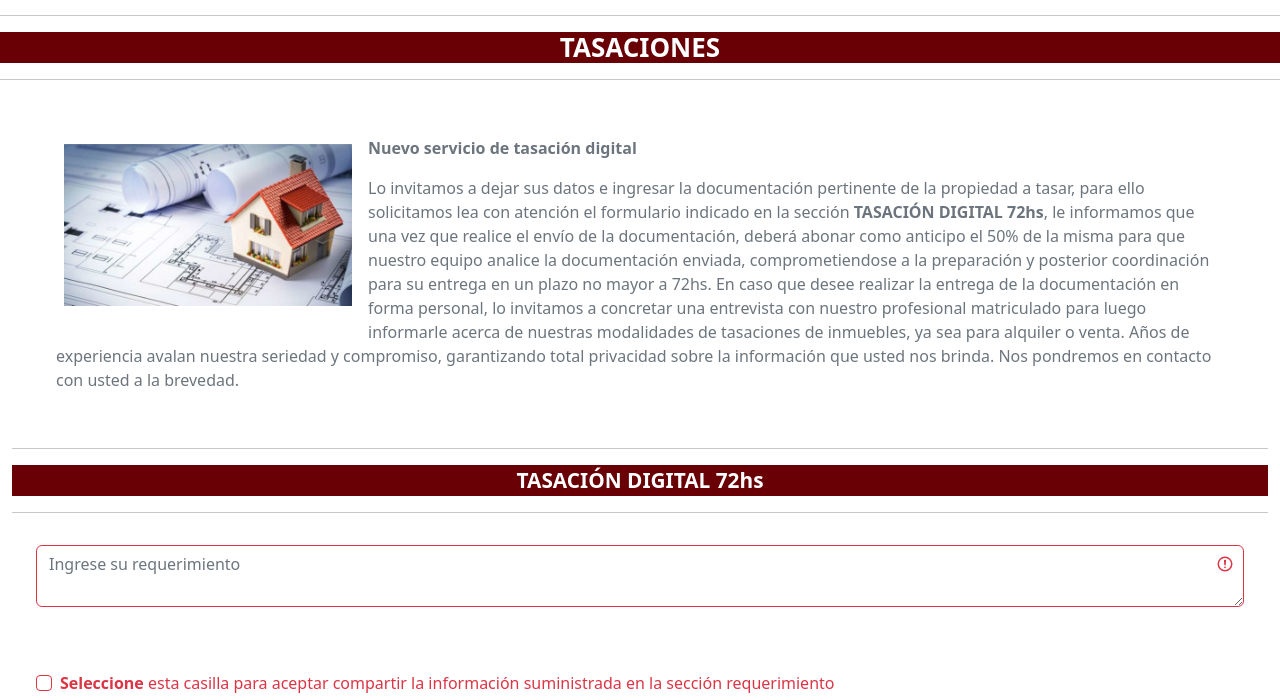
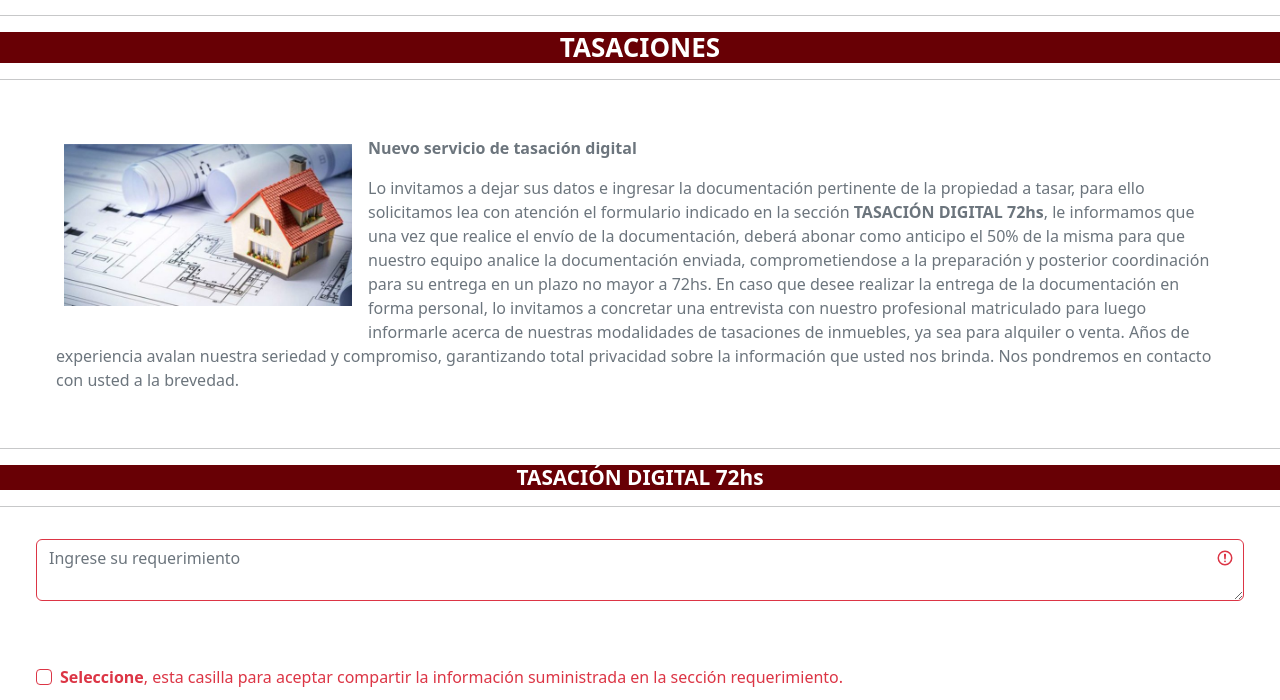
Before and after one commit to fedemoles/estructuradelproyecto, a website: page pages/tasaciones.html in a window 1280 px wide. Shown: the part 100-800 px from the top of the page. Drawn offline with nearby package versions, Linux system fonts and the light colour scheme.

Commit message:
nuevos cambios en estructura del proyecto

```diff
--- a/assets/scss/estilo.scss
+++ b/assets/scss/estilo.scss
@@ -34,7 +34,7 @@ body {
 .taSac {
     background-color: #680005;
     text-align: center;
-    font-size: 130%;
+    font-size: 65%;
     font-weight: bold;
 }
 
--- a/pages/tasaciones.html
+++ b/pages/tasaciones.html
@@ -76,23 +76,31 @@
         <img class="col-md-3 img-fluid float-md-start mb-3 ms-md-5 p-3" src="../assets/img/real-estate.jpg">
         <aside class="mx-5 text-secondary p-2 m-5"><strong>Nuevo servicio de tasación digital</strong>
             <p></p>
-            Lo invitamos a dejar sus datos e ingresar la documentación pertinente de la propiedad a tasar, para ello solicitamos lea con atención el formulario indicado en la sección <strong>TASACIÓN DIGITAL 72hs</strong>, le
-            informamos que una vez que realice el envío de la documentación, deberá abonar como anticipo el 50% de la misma para que nuestro equipo analice la documentación enviada, comprometiendose a la preparación y posterior coordinación para su entrega en un plazo no mayor a 72hs. En caso que desee realizar
-            la entrega de la documentación en forma personal, lo invitamos a concretar una entrevista con nuestro profesional matriculado para luego informarle acerca de nuestras
-            modalidades de tasaciones de inmuebles, ya sea para alquiler o venta. Años de experiencia avalan nuestra seriedad y compromiso, garantizando total privacidad sobre la información que usted nos brinda. Nos pondremos en contacto con usted a la brevedad.
+            Lo invitamos a dejar sus datos e ingresar la documentación pertinente de la propiedad a tasar, para ello
+            solicitamos lea con atención el formulario indicado en la sección <strong>TASACIÓN DIGITAL 72hs</strong>, le
+            informamos que una vez que realice el envío de la documentación, deberá abonar como anticipo el 50% de la
+            misma para que nuestro equipo analice la documentación enviada, comprometiendose a la preparación y
+            posterior coordinación para su entrega en un plazo no mayor a 72hs. En caso que desee realizar
+            la entrega de la documentación en forma personal, lo invitamos a concretar una entrevista con nuestro
+            profesional matriculado para luego informarle acerca de nuestras
+            modalidades de tasaciones de inmuebles, ya sea para alquiler o venta. Años de experiencia avalan nuestra
+            seriedad y compromiso, garantizando total privacidad sobre la información que usted nos brinda. Nos
+            pondremos en contacto con usted a la brevedad.
         </aside>
     </div>
 
-    <section>
+    <hr>
+    <h2>
+        <div class="taSac">
+            <p>
+            <span class="row-cols-md-auto text-white p-2">
+                TASACIÓN DIGITAL 72hs</span>
+            </p>
+        </div>
+    </h2>
+    <hr>
+
         <div class="container-fluid">
-            <hr>
-            <div class="taSac">
-                <span class="row-cols-md-auto text-white p-2">
-                    TASACIÓN DIGITAL 72hs
-                </span>
-            </div>
-            <hr>
-            <p></p>
             <form class="was-validated align-items-center">
                 <div class="m-2 p-3">
                     <textarea class="form-control is-invalid" id="validationTextarea"
@@ -100,7 +108,8 @@
                 </div>
                 <div class="form-check m-4 p-4">
                     <input type="checkbox" class="form-check-input" id="validationFormCheck1" required>
-                    <label class="form-check-label" for="validationFormCheck1"><strong>Seleccione</strong> esta casilla para aceptar compartir la información suministrada en la sección requerimiento</label>
+                    <label class="form-check-label" for="validationFormCheck1"><strong>Seleccione</strong>, esta casilla
+                        para aceptar compartir la información suministrada en la sección requerimiento.</label>
                     <div class="invalid-feedback"></div>
                 </div>
                 <div class="m-3 p-2">
@@ -143,12 +152,11 @@
                         placeholder="Ingrese nro. de depósito y/o comprobante de pago" required></textarea>
                 </div>
                 <div class="col-12 m-3 p-2">
-                    <button class="btn btn-outline-success" type="submit"><strong>Envío</strong></button>
+                    <button type="submit" class="btn btn-outline-success"><strong>Envío</strong></button>
                 </div>
             </form>
-            <hr>
         </div>
-
+        <hr>
         <section>
             <div class="fooTmod">
                 <div class="container">
```
Also changed, not shown: assets/css/estilo.css.
